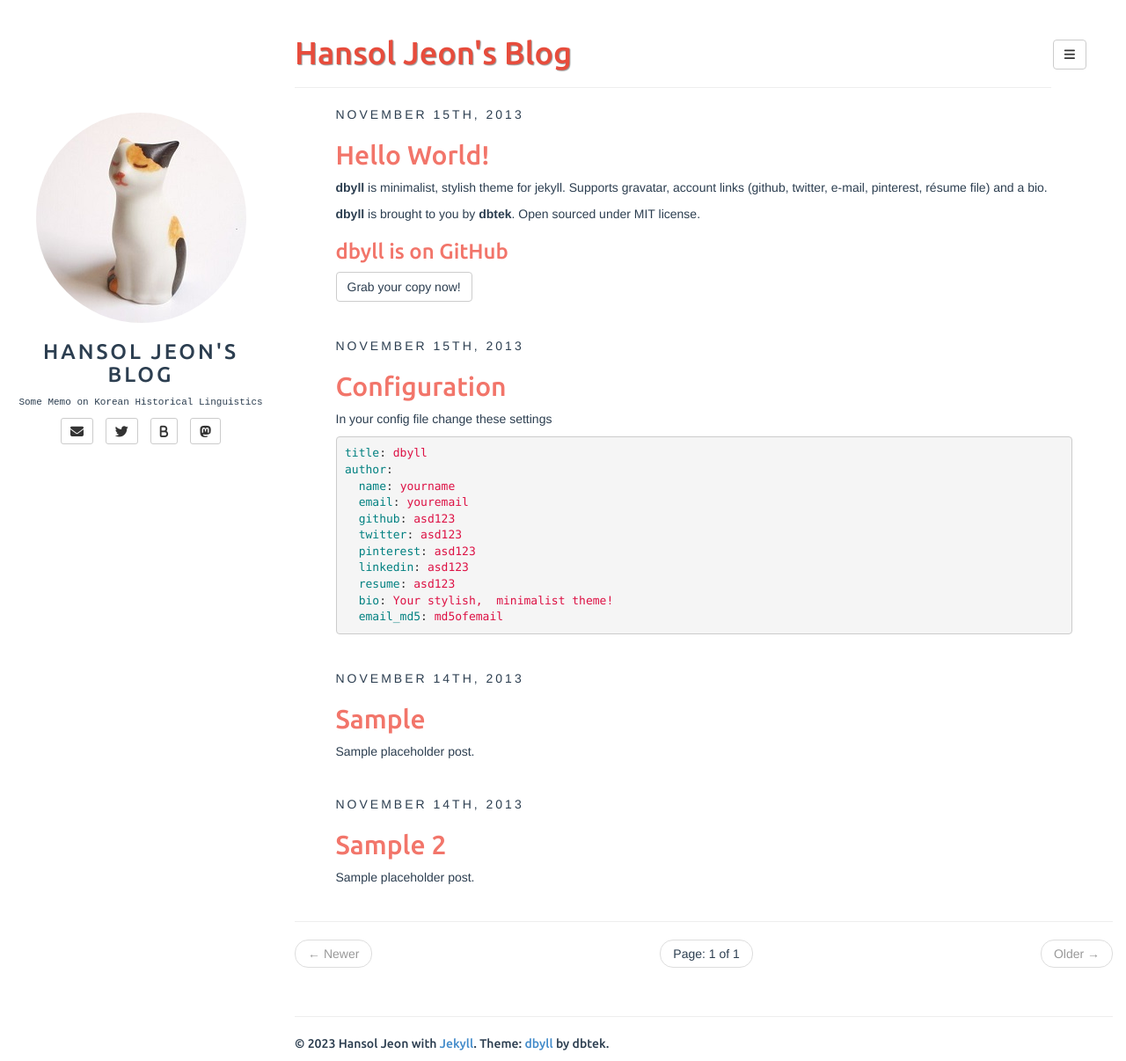
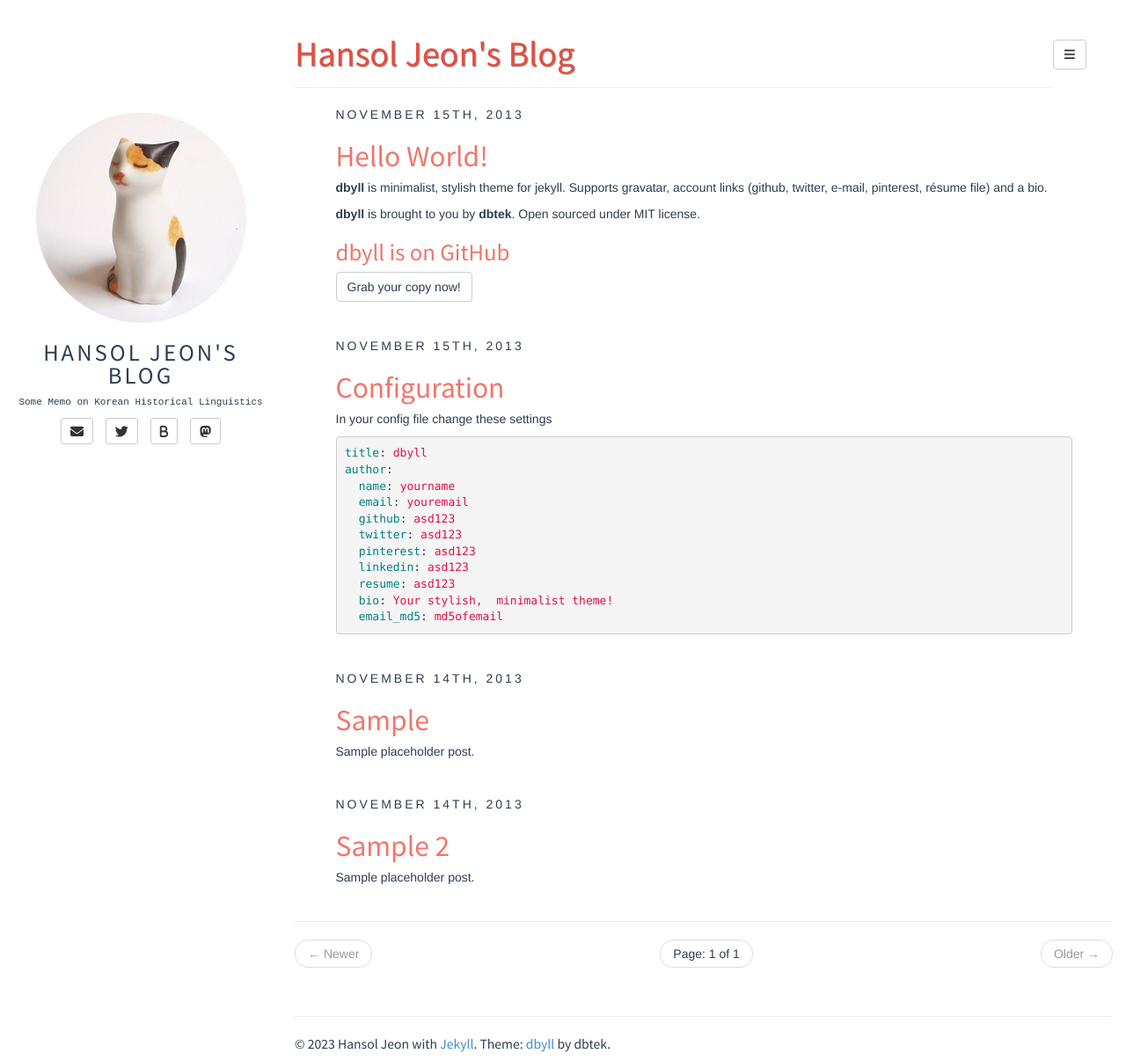
Before and after one commit to hansoljeon95/hansoljeon95.github.io, a Jekyll site: the page built from index.html, in a window 1280 px wide and 1206 px high. Shown: the whole window at 88% size. Built offline with Jekyll 4.4.1, drawn with Linux system fonts in a browser that asks for light colours; the list of posts is cut into pages by our own code.

Commit message:
Change Font + Layout

```diff
--- a/_includes/default.html
+++ b/_includes/default.html
@@ -23,12 +23,11 @@
 	<link href="{{ site.BASE_PATH }}/assets/css/style.css" rel="stylesheet">
 
 	<!-- Le fav and touch icons -->
-	<!-- Update these with your own images
+	<!-- Update these with your own images-->
 	<link rel="shortcut icon" href="images/favicon.ico">
 	<link rel="apple-touch-icon" href="images/apple-touch-icon.png">
 	<link rel="apple-touch-icon" sizes="72x72" href="images/apple-touch-icon-72x72.png">
 	<link rel="apple-touch-icon" sizes="114x114" href="images/apple-touch-icon-114x114.png">
-	-->
 
 	<link rel="alternate" type="application/rss+xml" title="{{ site.name }}" href="{{ site.BASE_PATH }}/feed.xml">
 </head>
--- a/assets/css/style.css
+++ b/assets/css/style.css
@@ -1,4 +1,6 @@
-@import url(//fonts.googleapis.com/css?family=Ubuntu:500&subset=latin,latin-ext);
+/*@import url(//fonts.googleapis.com/css?family=Ubuntu:500&subset=latin,latin-ext);*/
+@import url('https://fonts.googleapis.com/css2?family=Noto+Sans+KR&display=swap');
+/*font-family:'Noto Sans KR', sans-serif;*/
 
 body{
 	color: #2c3e50;
@@ -55,6 +57,12 @@ article .share .btn {
 article .share .twitter:hover {
 	color: #00ACEE;
 	border-color: #00ACEE;
+}
+#contact-list li:hover .fa-b {
+	color: #007CFE;
+}
+#contact-list li:hover .fa-mastodon {
+	color: #625FF9;
 }
 #contact-list li:hover .fa-linkedin {
 	color: #1D87BD;
@@ -115,14 +123,14 @@ article.home div a, article.home pre a { color: #2c3e50; }
 article.home div a:hover, article.home pre a:hover { color: #2c3e50; text-decoration: none; }
 article img { max-width: 100%; }
 
-h1,h2,h3,h4,h5,h6 { font-family: 'Ubuntu', sans-serif; }
+h1,h2,h3,h4,h5,h6 { font-family: 'Noto Sans KR', sans-serif; }
 article.home h1,
 article.home h2,
 article.home h3,
 article.home h4,
 article.home h5,
 article.home h6 {
-	font-family: 'Ubuntu', sans-serif;
+	font-family: 'Noto Sans KR', sans-serif;
 	color: #f2756a;
 }
 
@@ -146,7 +154,7 @@ article.home h4 a:hover {
 
 footer {
 	padding-top: 15px;
-	font-family: 'Ubuntu';
+	font-family: 'Noto Sans KR';
 }
 
 /* nav-vertical-tabs component */
```
Also changed, not shown: 1 other file.
